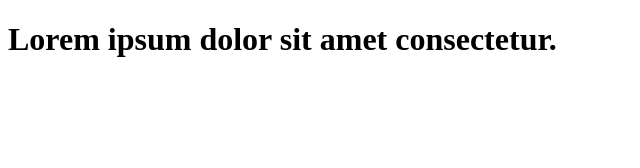
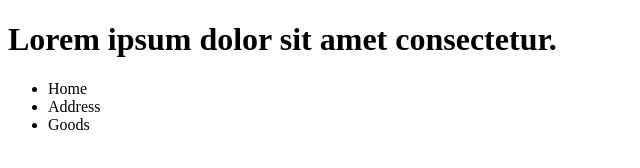
Before and after one commit to HunWinThu/Learning-Git, a plain HTML site: page index.html in a window 1280 px wide. Shown: the whole page, without its empty margins (0-640 px from the left). Drawn offline with Linux system fonts and the light colour scheme.

Commit message:
add a list

```diff
--- a/index.html
+++ b/index.html
@@ -9,5 +9,10 @@
 </head>
 <body>
     <h1>Lorem ipsum dolor sit amet consectetur.</h1>
+    <ul>
+        <li>Home</li>
+        <li>Address</li>
+        <li>Goods</li>
+    </ul>
 </body>
 </html>
```
